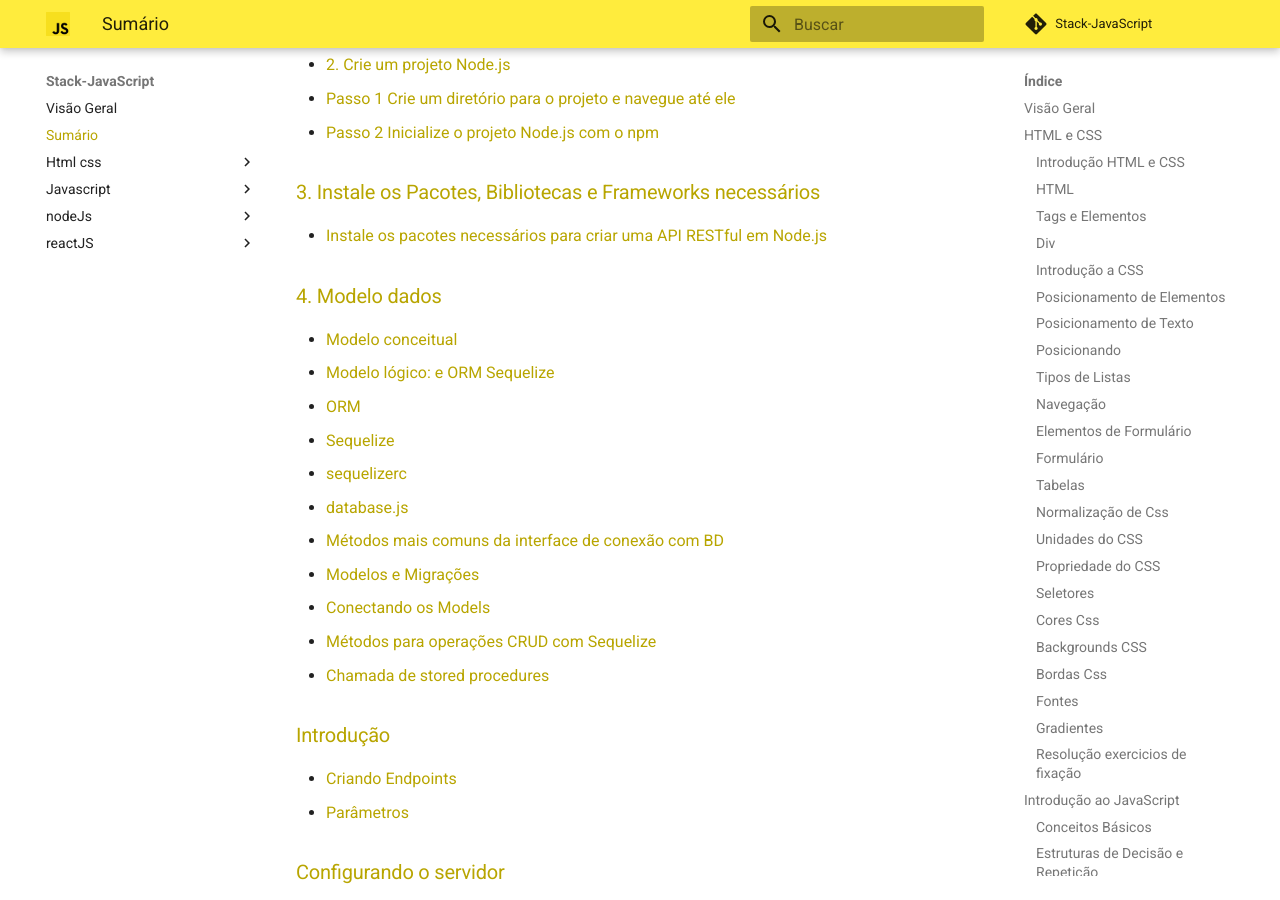
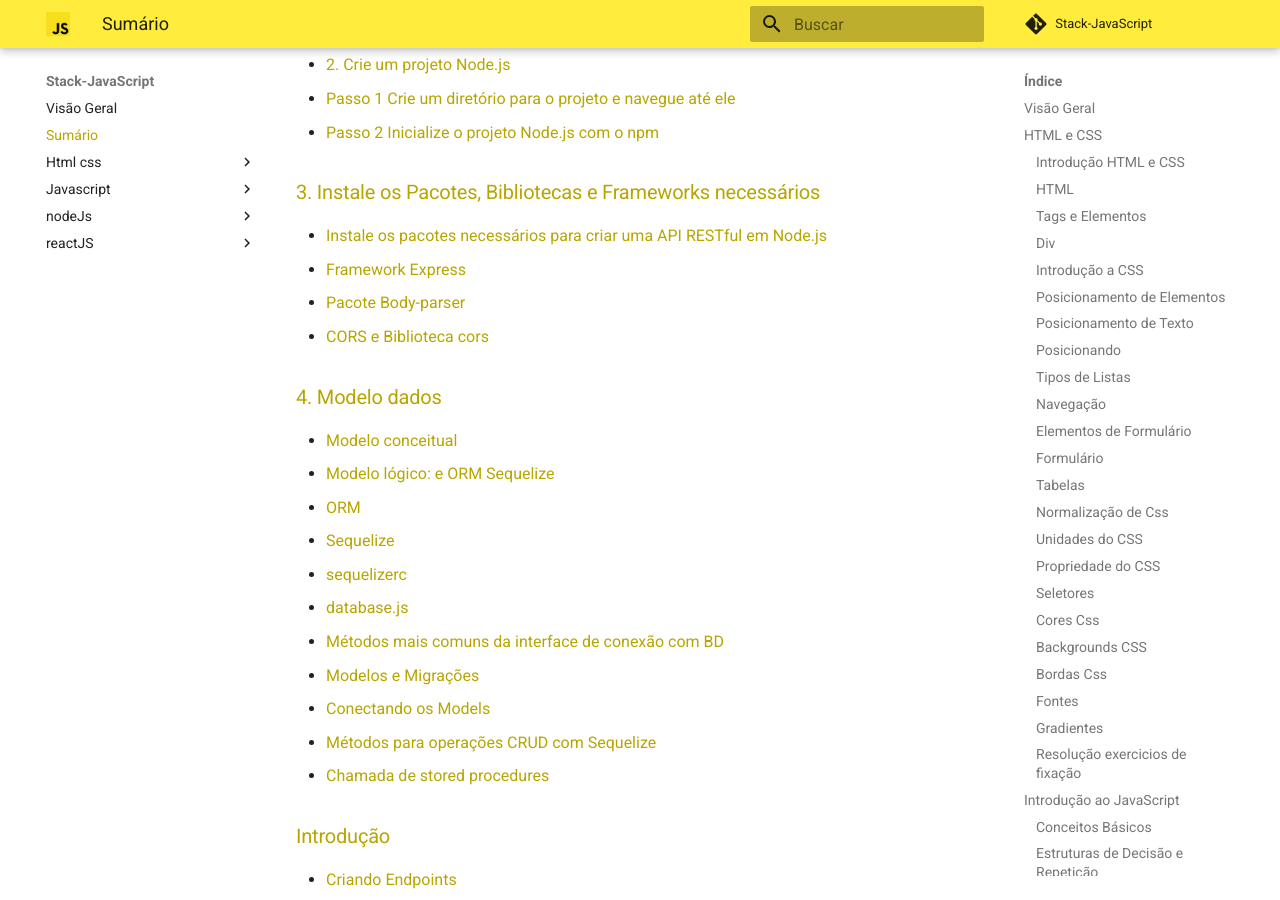
Before and after one commit to juniormarans/StackJavaScript, an MkDocs documentation site: the page built from docs/sumário.md, in a window 1280 px wide and 900 px high, scrolled down 8811 px. Built offline with MkDocs 1.6.1 and Material for MkDocs 9.7.7, drawn with Linux system fonts in a browser that asks for light colours; comment, search, counter and statistics services are not loaded.

Commit message:
feat: atualiza sumario

```diff
--- a/docs/sumário.md
+++ b/docs/sumário.md
@@ -224,6 +224,9 @@
 * [Passo 2 Inicialize o projeto Node.js com o npm](nodeJs/_02_API-RESTful-com-Nodejs.md#passo-2-inicialize-o-projeto-nodejs-com-o-npm)
 ### [3. Instale os Pacotes, Bibliotecas e Frameworks necessários](nodeJs/_03_Gerenciando-Pacotes.md#3-instale-os-pacotes-bibliotecas-e-frameworks-necessarios)
 * [Instale os pacotes necessários para criar uma API RESTful em Node.js](nodeJs/_03_Gerenciando-Pacotes.md#instale-os-pacotes-necessarios-para-criar-uma-api-restful-em-nodejs)
+* [Framework Express](nodeJs/_03_Gerenciando-Pacotes.md#framework-express)
+* [Pacote Body-parser](nodeJs/_03_Gerenciando-Pacotes.md#pacote-body-parser)
+* [CORS e Biblioteca cors](nodeJs/_03_Gerenciando-Pacotes.md#cors-e-biblioteca-cors)
 ### [4. Modelo dados](nodeJs/_04_Modelo-de-dados.md#4-modelo-dados)
 * [Modelo conceitual](nodeJs/_04_Modelo-de-dados.md#modelo-conceitual)
 * [Modelo lógico: e ORM Sequelize](nodeJs/_04_Modelo-de-dados.md#modelo-logico-e-orm-sequelize)
```
